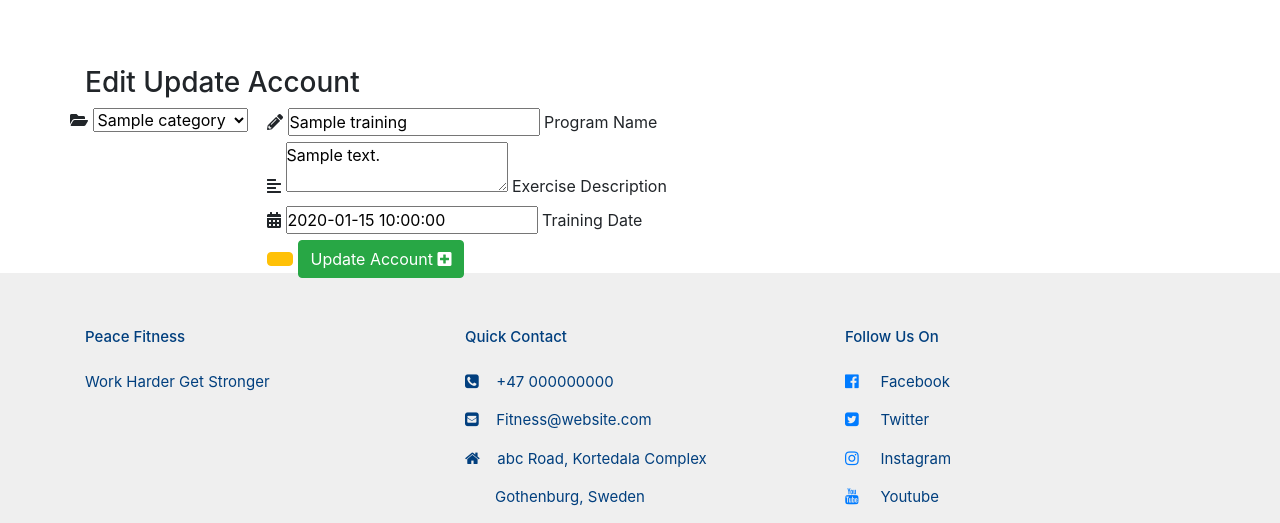
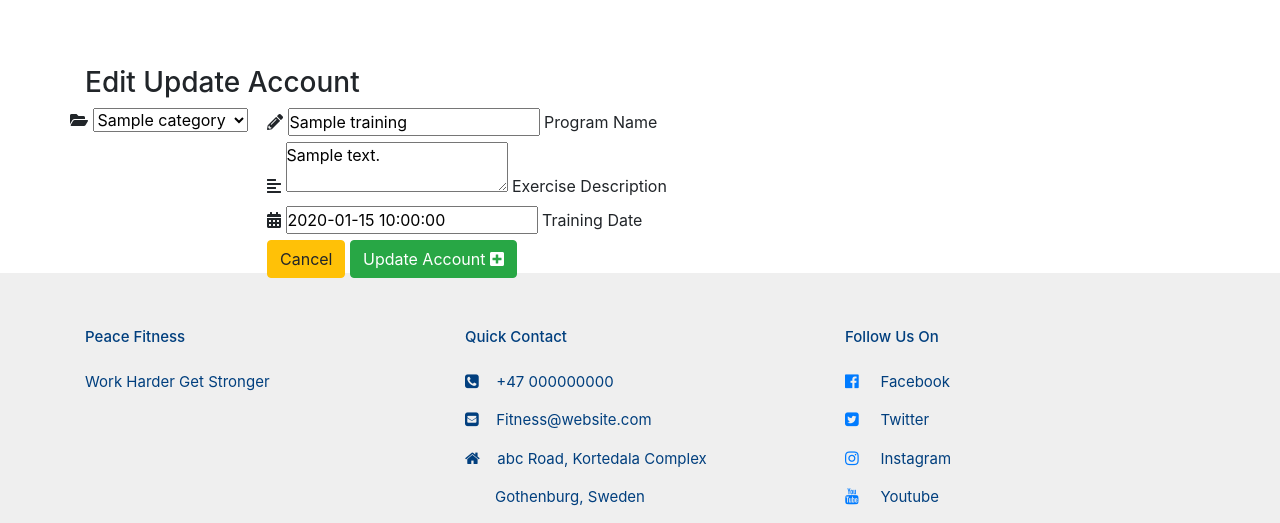
Before and after one commit to Code-Institute-Submissions/zappyemem-PeaceFitness_, a Flask app: template templates/edit_account.html in a window 1280 px wide. Shown: the part 646-1169 px from the top of the page. Run offline with Flask 2, Linux system fonts and the light colour scheme; the template is opened without the code that fills it: most values are stand-ins (such as "Sample title", 1, 10 or a date in 2020); some libraries are stand-ins or nearby versions.

Commit message:
update cancel button on add categories

```diff
--- a/templates/edit_account.html
+++ b/templates/edit_account.html
@@ -51,8 +51,8 @@
             <div class="row">
                 <div class="col s12 center-align">
                     <!-----------------Cancel Button------------------>
-                <a href="{{ url_for('trainings') }}" class="btn btn-warning"></a>
-                <button class="btn btn-success teal lighten-1" type="submit" name="action">Update Account
+                <a href="{{ url_for('trainings') }}" class="btn btn-warning">Cancel</a>
+                <button class="btn btn-success " type="submit" name="action">Update Account
                     <i class="fas fa-plus-square right"></i>
                 </button>
                 </div>
```
